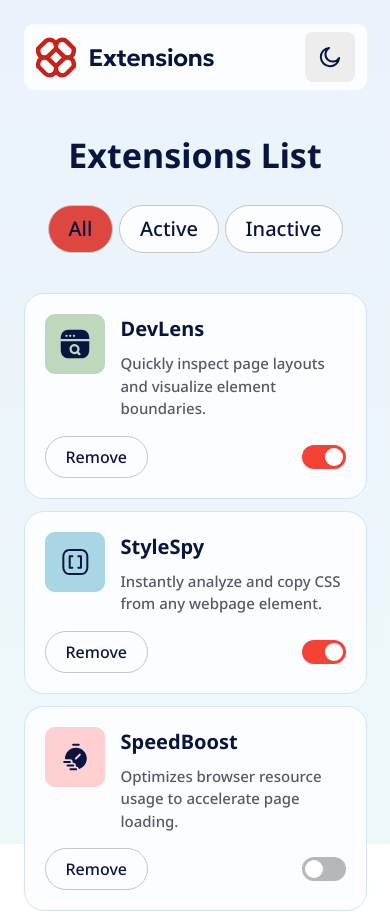
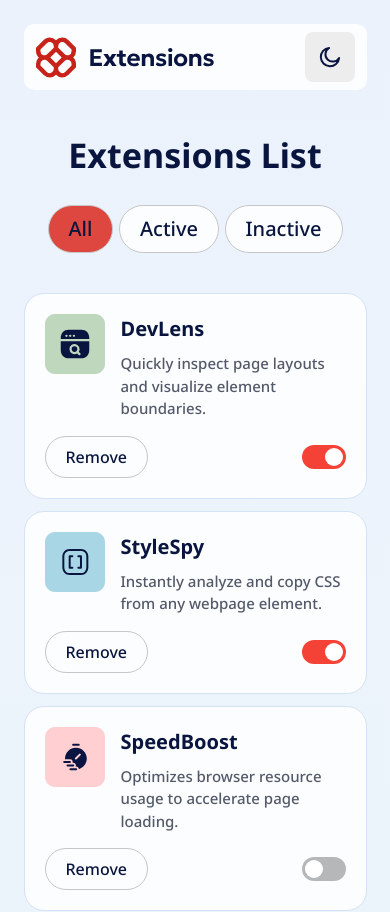
Before and after one commit to Davichobits/browser-extension-manager, a React (Vite) app: page / in a window 390 px wide. Shown: the top 912 px of the page. Built offline with nearby package versions, Linux system fonts and the light colour scheme.

Commit message:
feat: improve UI responsiveness and button hover effects; enhance header button styles

```diff
--- a/src/App.jsx
+++ b/src/App.jsx
@@ -9,7 +9,7 @@ function App() {
 
   return (
     <FilterContext value={{filter, setFilter}}>
-      <main className="flex flex-col items-center light-gradient dark:dark-gradient h-dvh text-Neutral-900 dark:text-Neutral-0">
+      <main className="flex flex-col items-center light-gradient dark:dark-gradient min-h-screen text-Neutral-900 dark:text-Neutral-0">
         <section className="w-[343px] md:w-[672px] xl:w-[1170px] my-6 ">
           <Header />
           <Filter />
--- a/src/components/button.jsx
+++ b/src/components/button.jsx
@@ -4,6 +4,6 @@ export const Button = ({children, textSmall, handleClick, active=false}) => {
   console.log('active', active);
 
   return (
-    <button onClick={handleClick} className={`border border-Neutral-300 px-5 py-2 rounded-full ${textSmall ? 'text-[16px]': 'text-[20px]'} ${active ? 'bg-Red-500' : 'bg-Neutral-0 dark:bg-Neutral-700' } hover:bg-Red-500 hover:text-Neutral-0 cursor-pointer dark:border-Neutral-600 dark:hover:text-Neutral-900`}>{children}</button>
+    <button onClick={handleClick} className={`border border-Neutral-300 px-5 py-2 rounded-full ${textSmall ? 'text-[16px]': 'text-[20px]'} ${active ? 'bg-Red-500' : 'bg-Neutral-0 dark:bg-Neutral-700' } hover:bg-Neutral-600 hover:text-Neutral-0 cursor-pointer dark:border-Neutral-600 dark:hover:text-Neutral-900`}>{children}</button>
   )
 }
--- a/src/components/header.jsx
+++ b/src/components/header.jsx
@@ -28,7 +28,7 @@ export const Header = () => {
       <img src={isDark ? LogoDark : Logo } alt="Logo" />
       <button
         onClick={handleClick}
-        className="bg-Neutral-100 dark:bg-Neutral-700 size-[50px] rounded-lg grid place-content-center"
+        className="bg-Neutral-100 hover:bg-Neutral-200 dark:hover:bg-Neutral-600 dark:bg-Neutral-700 size-[50px] rounded-lg grid place-content-center cursor-pointer"
       >
 
         <img src={isDark ? SunLogo: MoonLogo} alt="" />
```
